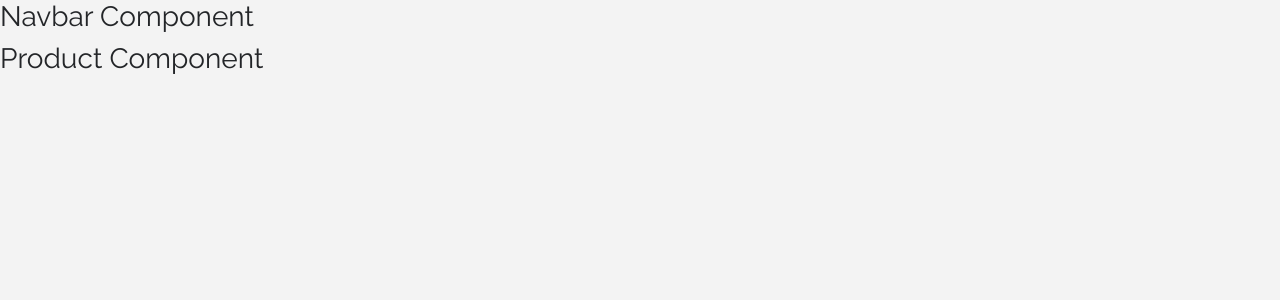
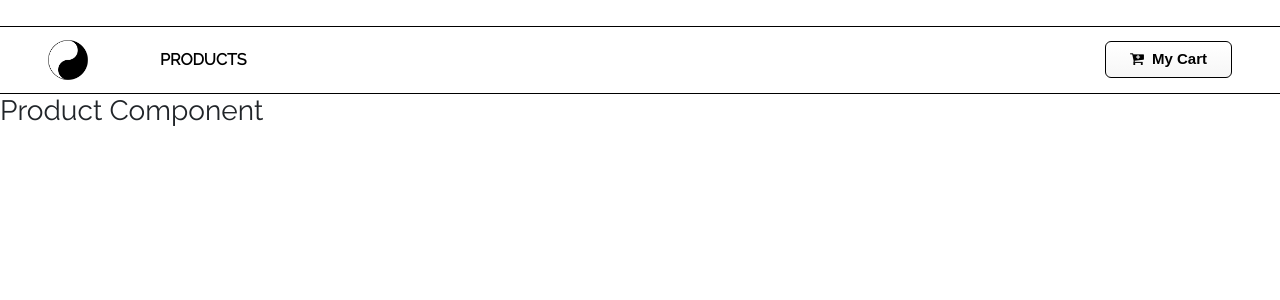
Before and after one commit to Yuzu28/React-E-commerce-Site, a React (Create React App) app: page / in a window 1280 px wide. Shown: the top 300 px of the page. Built offline with nearby package versions, Linux system fonts and the light colour scheme; a small style sheet from the web is missing.

Commit message:
added navbar and routes

```diff
--- a/src/App.css
+++ b/src/App.css
@@ -1,17 +1,20 @@
-:root {
+/* :root {
   --mainBlue: #2a2a72;
   --lightBlue: #009ffd;
   --mainWhite: #f3f3f3;
   --mainDark: #232528;
   --mainYellow: #ffa400;
-}
+} */
 
 body {
   font-family: 'Raleway', sans-serif !important;
-  background: var(--mainWhite) !important;
-  color: var(--mainDark) !important;
+  /* background: var(--mainWhite) !important;
+  color: var(--mainDark) !important; */
 }
 
+
+
+/*
 .text-title {
   font-family: 'Raleway', sans-serif !important;
   letter-spacing: 0.3rem;
@@ -44,4 +47,4 @@ body {
   cursor: pointer;
   font-size: 1.2rem;
   color: var(--mainYellow);
-}
+} */
--- /dev/null
+++ b/src/components/Navbar.css
@@ -0,0 +1,42 @@
+nav{
+    color: white;
+    margin-top: 2%;
+
+    border-top: 1px solid black;
+    border-bottom: 1px solid black;
+
+
+
+  }
+
+.nav-link{
+    color: black!important;
+    font-weight: bold;
+
+}
+
+button{
+
+        box-shadow:inset 0px 1px 0px 0px #ffffff;
+        background:linear-gradient(to bottom, #ffffff 5%, #f6f6f6 100%);
+        background-color:#ffffff;
+        border-radius:6px;
+        border:1px solid black;
+        display:inline-block;
+        cursor:pointer;
+        color: black;
+        font-family:Arial;
+        font-size:15px;
+        font-weight:bold;
+        padding:6px 24px;
+        text-decoration:none;
+        text-shadow:0px 1px 0px #ffffff;
+    }
+    button:hover {
+        background:linear-gradient(to bottom, #f6f6f6 5%, red 100%);
+        background-color:#f6f6f6;
+    }
+    button:active {
+        position:relative;
+        top:3px;
+    }
--- a/src/components/Navbar.js
+++ b/src/components/Navbar.js
@@ -1,14 +1,38 @@
 import React, { Component } from 'react';
+import {Link} from 'react-router-dom';
+import './Navbar.css';
+
+// import logo from '../../public/'
+// import {ButtonContainer} from './Button'
 
 class Navbar extends Component {
-    render(){
-        return(
-            <div>
+    render() {
+        return (
+          <nav className="navbar navbar-expand-sm  navbar-dark px-sm-5">
+            <Link to="/">
+              <img src={process.env.PUBLIC_URL + '/yin.png'} height="50" alt="store" className="navbar-brand"/>
+            </Link>
 
-                <h3>Navbar Component</h3>
-            </div>
+            <ul className="navbar-nav align-items-center ">
+              <li className="nav-item ml-5">
+                 <Link to="/" className="nav-link">
+                  PRODUCTS
+                 </Link>
+              </li>
+            </ul>
+
+            <Link className="ml-auto" to="/cart">
+                <button>
+                  <span className="mr-2">
+                    <i className="fa fa-cart-plus"></i>
+                  </span>
+                  My Cart
+                </button>
+            </Link>
+
+          </nav>
         )
-    }
+      }
 }
 
 export default Navbar
```
Also changed, not shown: public/yin.png (added).
